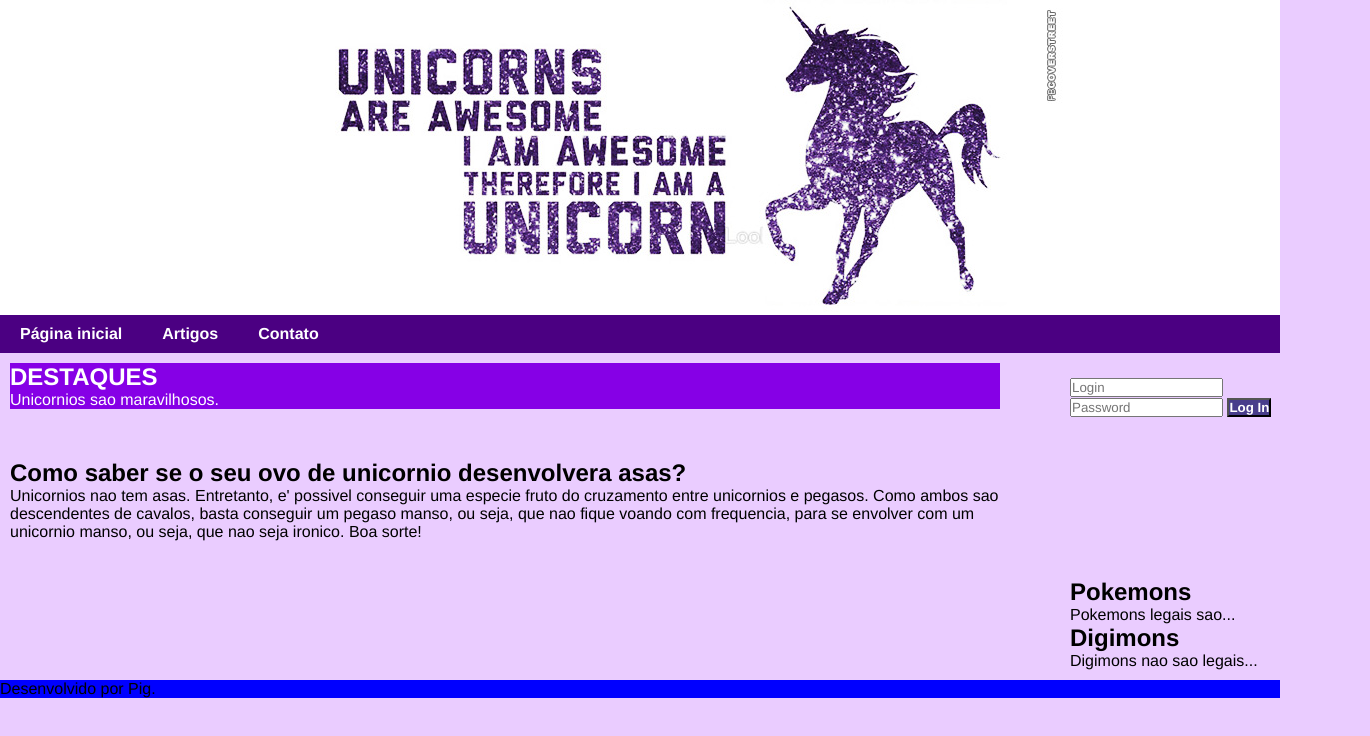
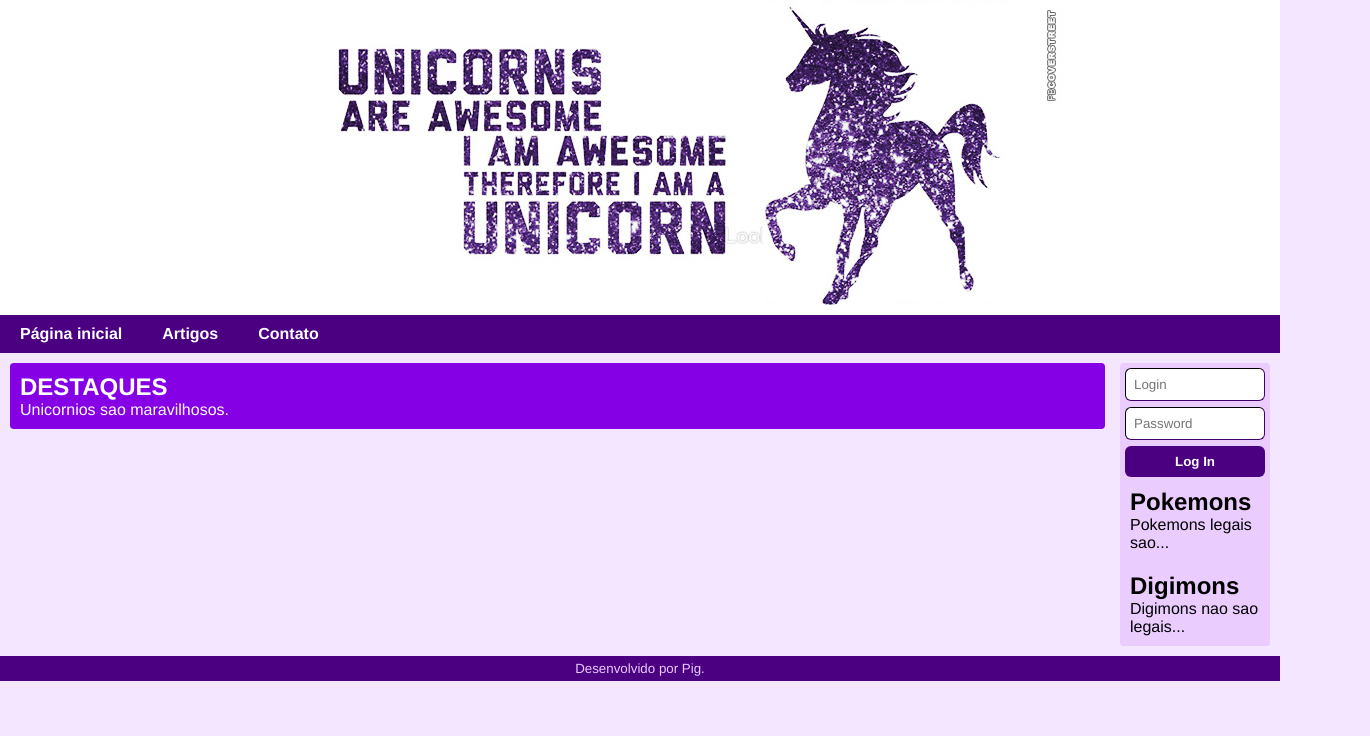
Before and after one commit to susanoobit/diw, a plain HTML site: page index.html in a window 1280 px wide. Shown: the whole page, 1370 px wide, since content can reach past the window. Drawn offline with nearby package versions, Linux system fonts and the light colour scheme.

Commit message:
Improvements in structure and css.

```diff
--- a/css/login.css
+++ b/css/login.css
@@ -2,10 +2,11 @@
   font-family: Helvetica, Arial, sans-serif;
   padding: 0px;
   margin: 0px;
+  border-color: #0f001a;
 }
 
 body {
-	background-color: #eaccff;
+	background-color: #f4e6ff;
 }
 
 header {
@@ -25,28 +26,37 @@ nav .nav-item {
 	padding: 10px 20px;
 }
 
-nav ul li {
-
-}
-
 section {
 
 }
 
 article {
+	background-color: #eaccff;
+	border-radius: 4px;
+	padding: 10px;
+}
 
+article.highlight {
+	background-color: transparent;
+	width: 100%;
 }
 
 aside {
 	display: flex;
 	flex-direction: column;
-	width: 200px;
-	margin: 25px 10px 10px 10px;
+	width: 150px;
+    margin: 10px 10px 10px 5px;
+	background-color: #eaccff;
+	border-radius: 4px;
 }
 
 footer {
 	display: flex;
-	background-color: blue;
+	background-color: indigo;
+	justify-content: center;
+	color: #eaccff;
+	font-size: smaller;
+	padding: 5px;
 }
 
 .content {
@@ -55,50 +65,64 @@ footer {
 }
 
 .main-content {
-	margin: 10px 10px 25px 10px;
-	width: calc(100% - 290px);
-}
-
-.highlights {
-	background-color: #8600e6;
-	color: white;
-}
-
-.articles {
-	margin-top: 50px;
+	margin: 10px;
+	width: 100%;
 	display: flex;
 	flex-direction: column;
 }
 
-.login-wrapper {
-	border-width: 1px;
-	border-color: gray;
-	width: 300px;
-	height: 200px;
+.highlights {
+	display: flex;
+	border-radius: 4px;
+	background-color: #8600e6;
+	color: white;
+	width: 100%;
 }
 
-.login-wrapper > button {
+.articles {
+	display: flex;
+	flex-direction: column;
+	border-radius: 4px;
+	margin-top: 10px;
+	width: 100%;
+}
+
+.articles.deactivated {
+	display: none;
+}
+
+.login-wrapper {
+	display: flex;
+	flex-direction: column;
+}
+
+.login-wrapper button {
 	color: white;
 	font-weight: bold;
-	background-color: darkslateblue;
-	margin-top: 1px;
+	background-color: indigo;
+	margin: 5px 5px 1px 5px;
+	padding: 8px;
+	border-width: 0px;
+	border-radius: 6px;
 }
 
-.login-wrapper > .login .password {
-	display: block;
-	margin-top: 50px;
-	width: 100px;
-	height: 20px;
-	margin-left: 50px;
+.login-wrapper .login, .login-wrapper .password {
+	margin: 5px 5px 1px 5px;
+	padding: 8px;
+	border-width: 1.5px;
+	border-radius: 6px;
 }
 
-.login-wrapper > .login.error .password.error {
+.login-wrapper .login.error, .login-wrapper .password.error {
 	border-color: darkred;
 }
 
 .warning-login {
 	display: block;
-	color: red;
+	color: darkred;
+	font-size: smaller;
+	padding: 5px;
+	align-self: center;
 }
 
 .warning-login.deactivated {
--- a/images/login.css
+++ /dev/null
@@ -1,94 +0,0 @@
-* {
-  font-family: Helvetica, Arial, sans-serif;
-}
-
-body {
-	background-color: #eaccff;
-}
-
-header {
-
-}
-
-nav {
-	display: flex;
-	background-color: indigo;
-	color: white;
-}
-
-section {
-
-}
-
-article {
-
-}
-
-aside {
-	display: flex;
-	flex-direction: column;
-	float: right;
-	width: 200px;
-}
-
-footer {
-	display: flex;
-	background-color: blue;
-}
-
-.content {
-
-}
-
-.main-content {
-	width: calc(100% - 200px);
-}
-
-.highlights {
-	background-color: #8600e6;
-	color: white;
-}
-
-.articles {
-	display: flex;
-	flex-direction: column;
-}
-
-.login-wrapper {
-	border-width: 1px;
-	border-color: gray;
-	width: 300px;
-	height: 200px;
-}
-
-.login-wrapper > button {
-	color: white;
-	font-weight: bold;
-	background-color: darkslateblue;
-	margin-top: 1px;
-}
-
-.login-wrapper > .login .password {
-	display: block;
-	margin-top: 50px;
-	width: 100px;
-	height: 20px;
-	margin-left: 50px;
-}
-
-.login-wrapper > .login.error .password.error {
-	border-color: darkred;
-}
-
-.warning-login {
-	display: block;
-	color: red;
-}
-
-.warning-login.deactivated {
-	display: none;
-}
-
-.pokemon-list {
-
-}
--- a/index.html
+++ b/index.html
@@ -22,13 +22,17 @@
         <div class="content">
             <div class="main-content">
                 <section class="highlights">
+                    <article class="highlight">
                         <h2>DESTAQUES</h2>
                         <p>Unicornios sao maravilhosos.</p>
+                    </article>
                 </section>
-                <article class="articles">
+                <section class="articles deactivated">
+                    <article>
                         <h2>Como saber se o seu ovo de unicornio desenvolvera asas?</h2>
                         <p>Unicornios nao tem asas. Entretanto, e' possivel conseguir uma especie fruto do cruzamento entre unicornios e pegasos. Como ambos sao descendentes de cavalos, basta conseguir um pegaso manso, ou seja, que nao fique voando com frequencia, para se envolver com um unicornio manso, ou seja, que nao seja ironico. Boa sorte!</p>
                     </article>
+                </section>
             </div>
             <aside>
                 <div class="login-wrapper">
@@ -38,12 +42,16 @@
                     <div class="warning-login deactivated"></div>
                 </div>
                 <section class="pokemon-list">
+                    <article>
                         <h2>Pokemons</h2>
                         <p>Pokemons legais sao...</p>
+                    </article>
                 </section>
                 <section class="digimon-list">
+                    <article>
                         <h2>Digimons</h2>
                         <p>Digimons nao sao legais...</p>
+                    </article>
                 </section>
             </aside>
         </div>
--- a/scripts/validations.js
+++ b/scripts/validations.js
@@ -6,6 +6,7 @@ let loginButton,
 	doLogin,
 	writeWarning,
 	searchLogin,
+	articlesSection,
 	defaultDelay = 5000;
 
 window.onload = () => {
@@ -13,6 +14,7 @@ window.onload = () => {
 	loginInput = $(".login-wrapper > .login");
 	passwordInput = $(".login-wrapper > .password");
 	loginWarningField = $(".login-wrapper > .warning-login");
+	articlesSection = $(".articles.deactivated");
 	$(loginButton).click(doLogin);
 };
 
@@ -30,7 +32,7 @@ validateLogin = (resolve, reject) => {
 		setTimeout(() => reject(passwordInput), defaultDelay);
 	}
 
-	$.get("login-db.json")
+	$.get("db/login-db.json")
 		.then(
 			(data) => resolve({ db: data, login: login, password: password }),
 			(jqXHR, textStatus, errorThrown) => writeWarning(errorThrown)
@@ -48,8 +50,12 @@ writeWarning = function (text, delayToDisappear) {
 };
 
 searchLogin = function (args) {
-	if (args.db.users.filter((user) => user.login == args.login && user.password == args.password).length)
-		alert("Success!");
-	else
+	if (args.db.users.filter((user) => user.login == args.login && user.password == args.password).length) {
+		alert("Login Success!");
+		articlesSection.removeClass("deactivated");
+	}
+	else {
 		writeWarning("Incorrect login or password.");
+		(!articlesSection.hasClass("deactivated") && articlesSection.addClass("deactivated"));
+	}
 }
```
Lines whose indentation alone changed are shown as unchanged.
